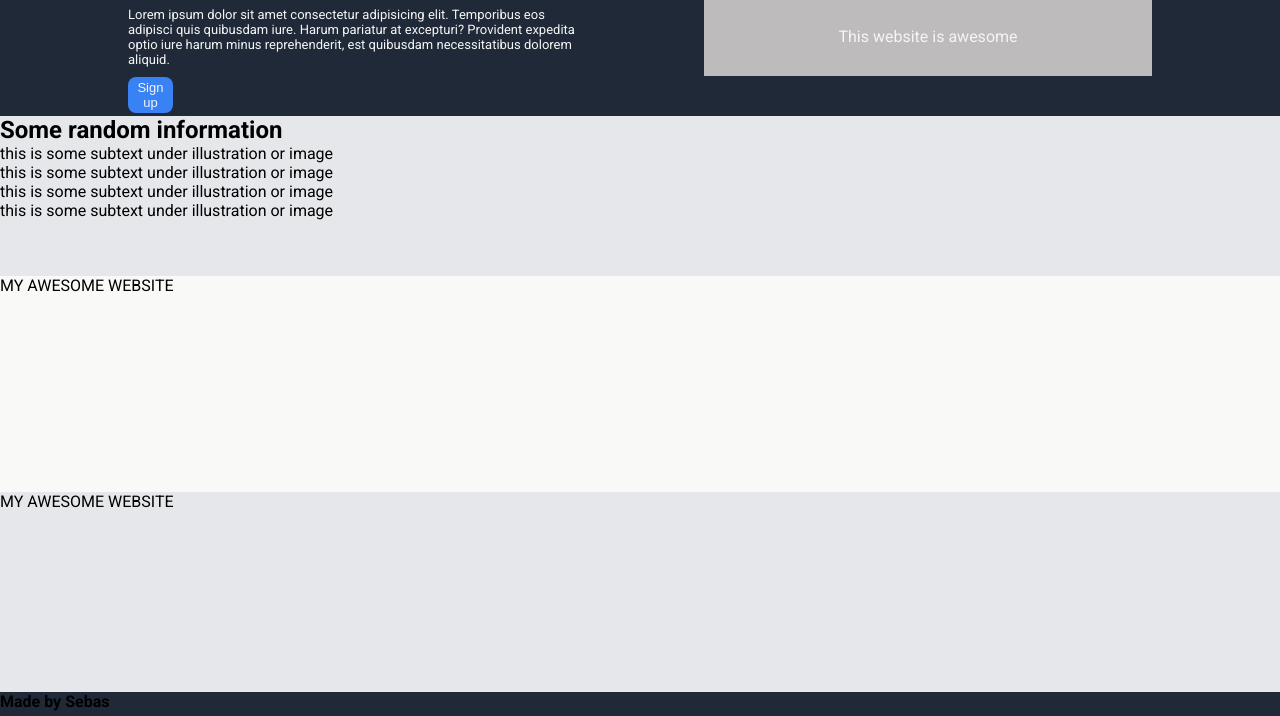
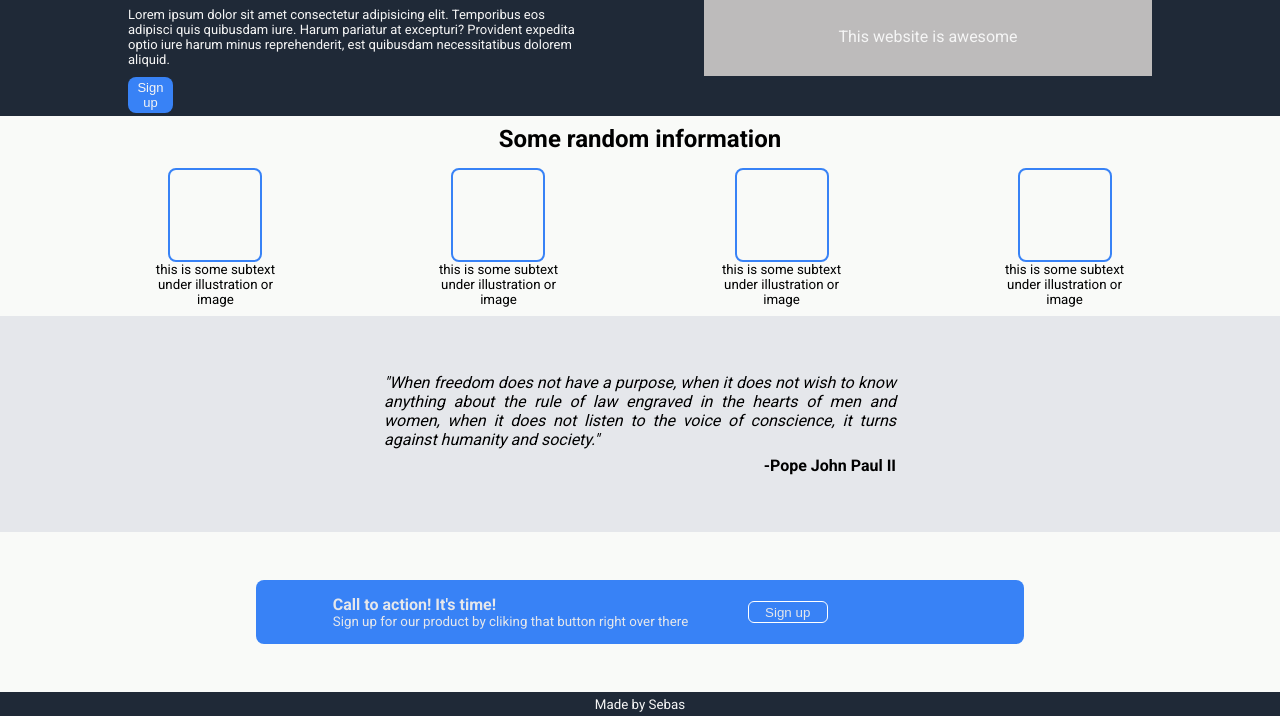
Before and after one commit to alvarezmol/The_Odin_Project-landing_page, a plain HTML site: page index.html in a window 1280 px wide. Shown: the part 84-800 px from the top of the page. Drawn offline with Linux system fonts and the light colour scheme.

Commit message:
complete project

```diff
--- a/index.html
+++ b/index.html
@@ -18,7 +18,6 @@
   </div>
 
   <div class="c1">
-
     <div class="c11">
      <div class="c111">
       <h1>This website is awesome</h1>
@@ -34,7 +33,6 @@
     <div class="c12">
      <p>This website is awesome</p>
     </div>
-
   </div>
 
   <div class="c2">
@@ -43,33 +41,49 @@
     </div>
 
     <div class="c22">
-      <div>
-        <div class="c221"></div>
+      <div class="c221">
+        <div class="c2211"></div>
         <p>this is some subtext under illustration or image</p>
       </div>
-      <div><div class="c221"></div>
-      <p>this is some subtext under illustration or image</p></div>
-      <div><div class="c221"></div>
-      <p>this is some subtext under illustration or image</p></div>
-      <div><div class="c221"></div>
-      <p>this is some subtext under illustration or image</p></div>
+      <div class="c221">
+        <div class="c2211"></div>
+        <p>this is some subtext under illustration or image</p>
+      </div>
+      <div class="c221">
+        <div class="c2211"></div>
+        <p>this is some subtext under illustration or image</p>
+      </div>
+      <div class="c221">
+        <div class="c2211"></div>
+        <p>this is some subtext under illustration or image</p>
+      </div>
+   </div>
+  </div>
+
+
+  <div class="c3">
+    <div class="c31">
+      <p>"When freedom does not have a purpose, when it does not wish to know anything about the rule of law engraved in the hearts of men and women, when it does not listen to the voice of conscience, it turns against humanity and society."</p>
+    </div>
+    <div class="c32">
+      <p>-Pope John Paul II</p>
     </div>
   </div>
 
-
-
-  <div class="c3">
-    <div class="hleft">
-      <p>MY AWESOME WEBSITE</p>
+  <div class="c4">
+    <div class="c41">
+      <div class="c411">
+       <h4>Call to action! It's time!</h4>
+       <p>Sign up for our product by cliking that button right over there</p>
+      </div>
+      <div class="c412">
+        <button>Sign up</button>
+      </div>
     </div>
   </div>
-  <div class="c4">
-    <div class="hleft">
-      <p>MY AWESOME WEBSITE</p>
-    </div>
-  </div>
+
   <div class="footer">
-    <h4>Made by Sebas</h4>
+    <p>Made by Sebas</p>
   </div>
 
 </body>
--- a/styles.css
+++ b/styles.css
@@ -70,7 +70,6 @@ body{
     color: whitesmoke;
     font-size: small;
   }
-
  .c12
  {
   width: 50%;
@@ -84,24 +83,144 @@ body{
 
 .c2
 {
-  height: 20%;
-  background-color: #e5e7eb;
+  height: 25%;
+  background-color: #f9faf8;
+  display: flex;
+  align-items: center;
+  justify-content: center;
+  flex-direction: column;
 }
+
+ .c21
+ {
+  padding-bottom: 1.2%;
+ }
+ .c22
+ {
+  display: flex;
+  align-items: center;
+  justify-content: center;
+  gap: 2%;
+ }
+
+  .c221
+  {
+    display: flex;
+    align-items: center;
+    flex-direction: column;
+  }
+
+   .c221 p
+    {
+      padding-right: 25%;
+      padding-left: 25%;
+      text-align: center;
+      font-size: smaller;
+    }
+
+   .c2211
+    {
+      border: 2px solid #3882F6;
+      height: 90px;
+      width: 90px;
+      border-radius: 8px;
+    }
 
 .c3
 {
   height: 27%;
-  background-color: #f9faf8;
+  background-color: #e5e7eb;
+  display: flex;
+  align-items: center;
+  justify-content: center;
+  flex-direction: column;
+  gap: 3%;
 }
+
+ .c31
+  {
+    width: 40%;
+    display: flex;
+    align-items: center;
+    justify-content: center;
+    text-align: justify;
+    font-style: italic;
+  }
+
+  .c32
+  {
+    display: flex;
+    flex-direction: row;
+    justify-content: flex-end;
+    width: 40%;
+    font-weight: bolder;
+  }
+
 
 .c4
 {
-  height: 25%;
-  background-color: #e5e7eb;
+  height: 20%;
+  background-color: #f9faf8;
+  display: flex;
+  align-items: center;
+  justify-content: center;
+
 }
+
+ .c41
+ {
+  display: flex;
+  align-items: center;
+  justify-content: center;
+  width: 60%;
+  background-color: #3882F6;
+  height: 40%;
+  border-radius: 8px;
+ }
+
+   .c411
+   {
+    width: 60%;
+    display: flex;
+    align-items: start;
+    justify-content: flex-start;
+    flex-direction: column;
+    padding-left: 10%;
+    color: #e5e7eb;
+   }
+
+    .c411 p
+    {
+      font-size: smaller;
+    }
+
+   .c412
+   {
+    width: 40%;
+
+   }
+
+    .c412 button
+    {
+      padding-left: 6%;
+      padding-right: 6%;
+      padding-top: 1%;
+      padding-bottom: 1%;
+      border-radius: 6px;
+      background-color: #3882F6;
+      color: #e5e7eb;
+      border: solid 0.5px white;
+
+    }
 
 .footer
 {
   height: 3%;
   background-color: #1F2937;
+  color: whitesmoke;
+  font-size: smaller;
+  display: flex;
+  align-items: center;
+  justify-content: center;
+
 }
```
